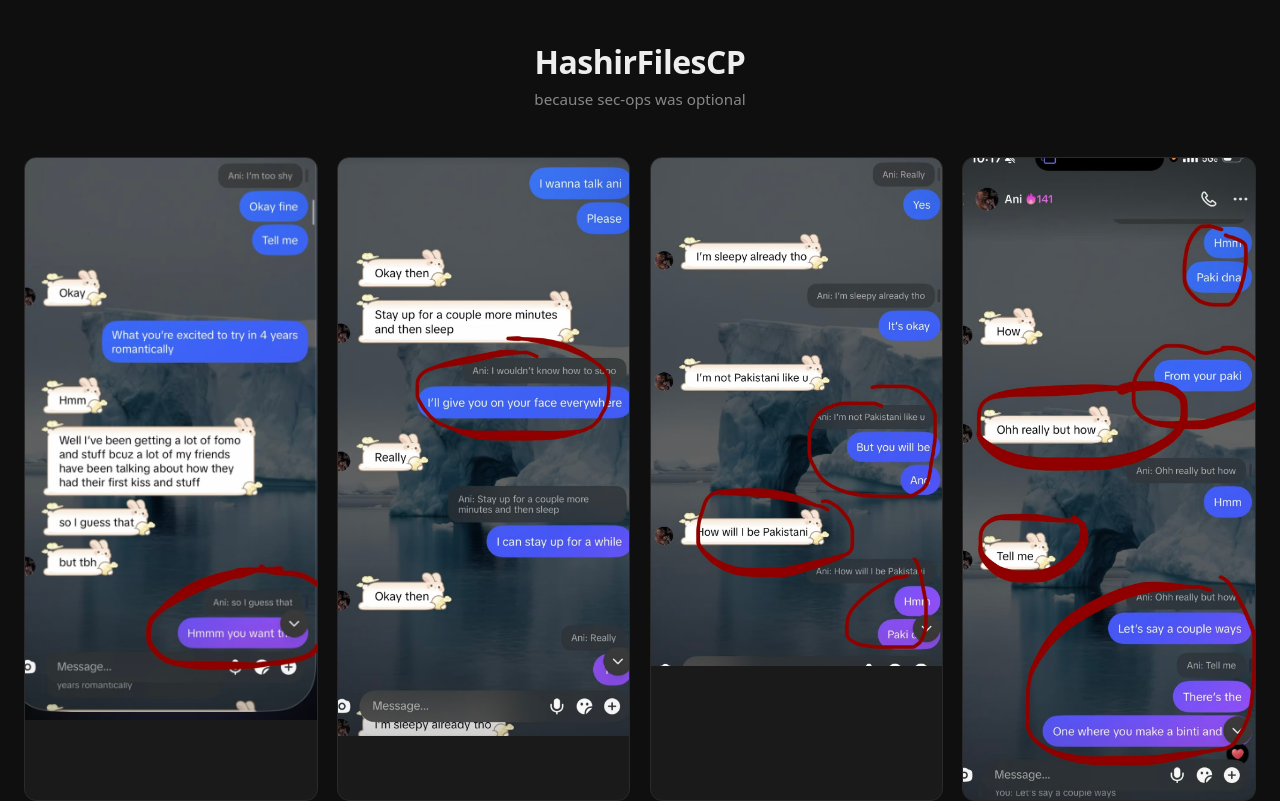
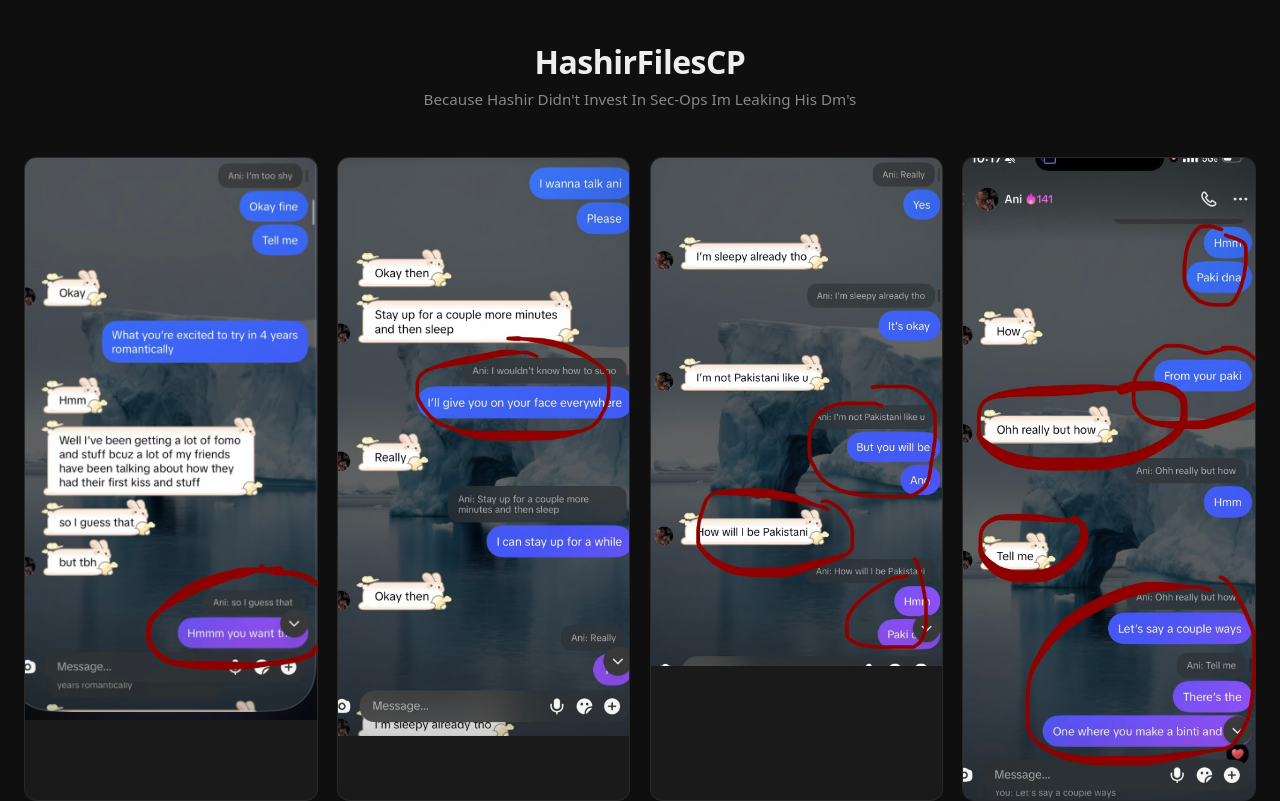
Before and after one commit to TNDLLOFFICIALALT/HashirFilesCP, a plain HTML site: page index.html in a window 1280 px wide. Shown: the top 801 px of the page. Drawn offline with Linux system fonts and the light colour scheme.

Commit message:
Update paragraph text in index.html

```diff
--- a/index.html
+++ b/index.html
@@ -9,7 +9,7 @@
 <body>
   <header>
     <h1>HashirFilesCP</h1>
-    <p>because sec-ops was optional</p>
+    <p>Because Hashir Didn't Invest In Sec-Ops Im Leaking His Dm's</p>
   </header>
 
   <main class="gallery" id="gallery"></main>
```
